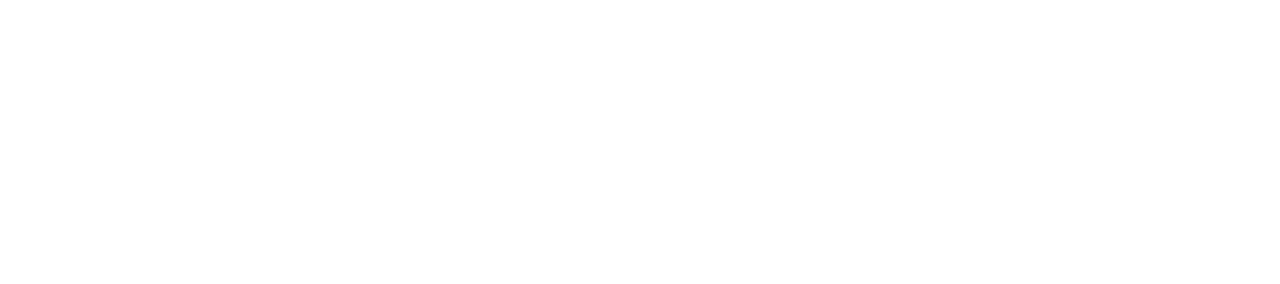
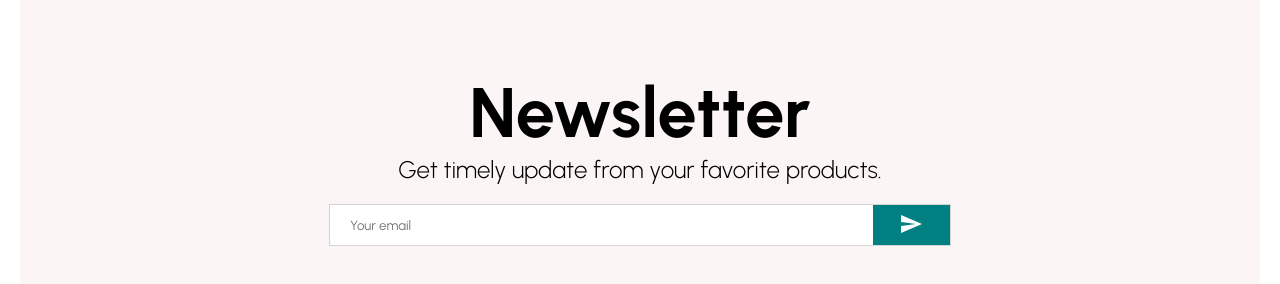
Before and after one commit to sttallev99/fashion_store, a React (Create React App) app: page / in a window 1280 px wide. Shown: the part 2858-3142 px from the top of the page. Before the commit the page ends 2756 px from the top, so only its background shows below. Built offline with nearby package versions, Linux system fonts and the light colour scheme.

Commit message:
create Newsletter component

```diff
--- /dev/null
+++ b/src/components/Newsletter.js
@@ -0,0 +1,64 @@
+import React from 'react';
+import { styled } from 'styled-components';
+import SendIcon from '@mui/icons-material/Send';
+
+const Container = styled.div`
+    margin: 20px;
+    height: 60vh;
+    background-color: #fcf5f5;
+    display: flex;
+    align-items: center;
+    justify-content: center;
+    flex-direction: column;
+`;
+
+const Title = styled.h1`
+    font-size: 70px;7
+    margin-bottom: 20px;
+`;
+
+const Description = styled.div`
+    font-size: 24px;
+    font-weight: 300;
+    margin-bottom: 20px;
+`;
+
+const InputContainer = styled.div`
+    width: 50%;
+    height: 40px;
+    background-color: white;
+    display: flex;
+    justify-content: space-between;
+    border: 1px solid lightgray
+`;
+
+const Input = styled.input`
+    border: none;
+    flex: 8;
+    padding-left: 20px;
+`;
+
+const Button = styled.button`
+    flex: 1;
+    border: none;
+    background-color: teal;
+    color: white;
+    cursor: pointer;
+`;
+
+const Newsletter = () => {
+  return (
+    <Container>
+      <Title>Newsletter</Title>
+      <Description>Get timely update from your favorite products.</Description>
+      <InputContainer>
+        <Input placeholder='Your email'/>
+        <Button>
+            <SendIcon />
+        </Button>
+      </InputContainer>
+    </Container>
+  )
+}
+
+export default Newsletter
--- a/src/pages/Home.js
+++ b/src/pages/Home.js
@@ -4,6 +4,7 @@
 import Slider from '../components/Slider'
 import Categories from '../components/Categories'
 import Products from '../components/Products'
+import Newsletter from '../components/Newsletter'
 
 const Home = () => {
   return (
@@ -13,6 +14,7 @@
         <Slider />
         <Categories />
         <Products />
+        <Newsletter />
     </div>
   )
 }
```
